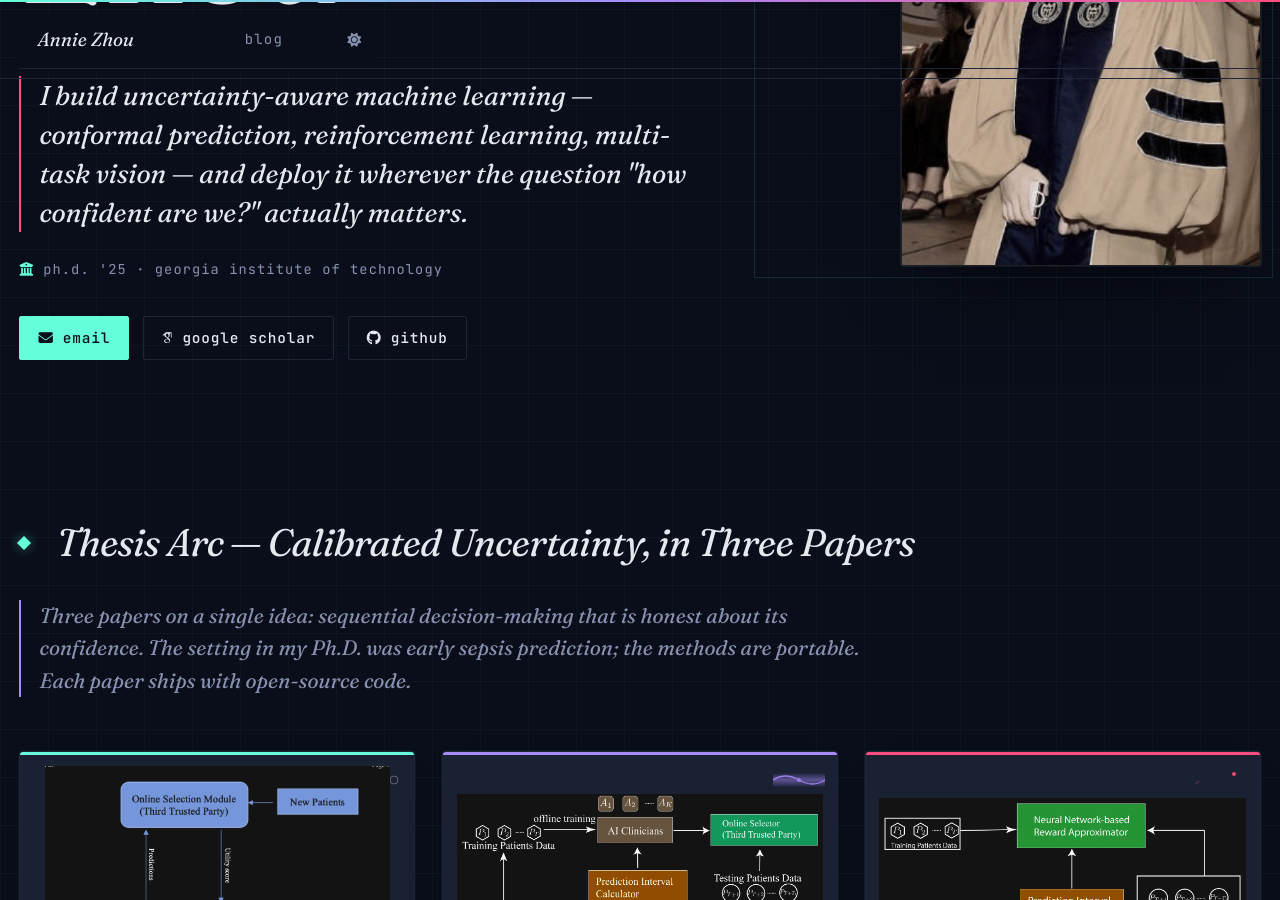
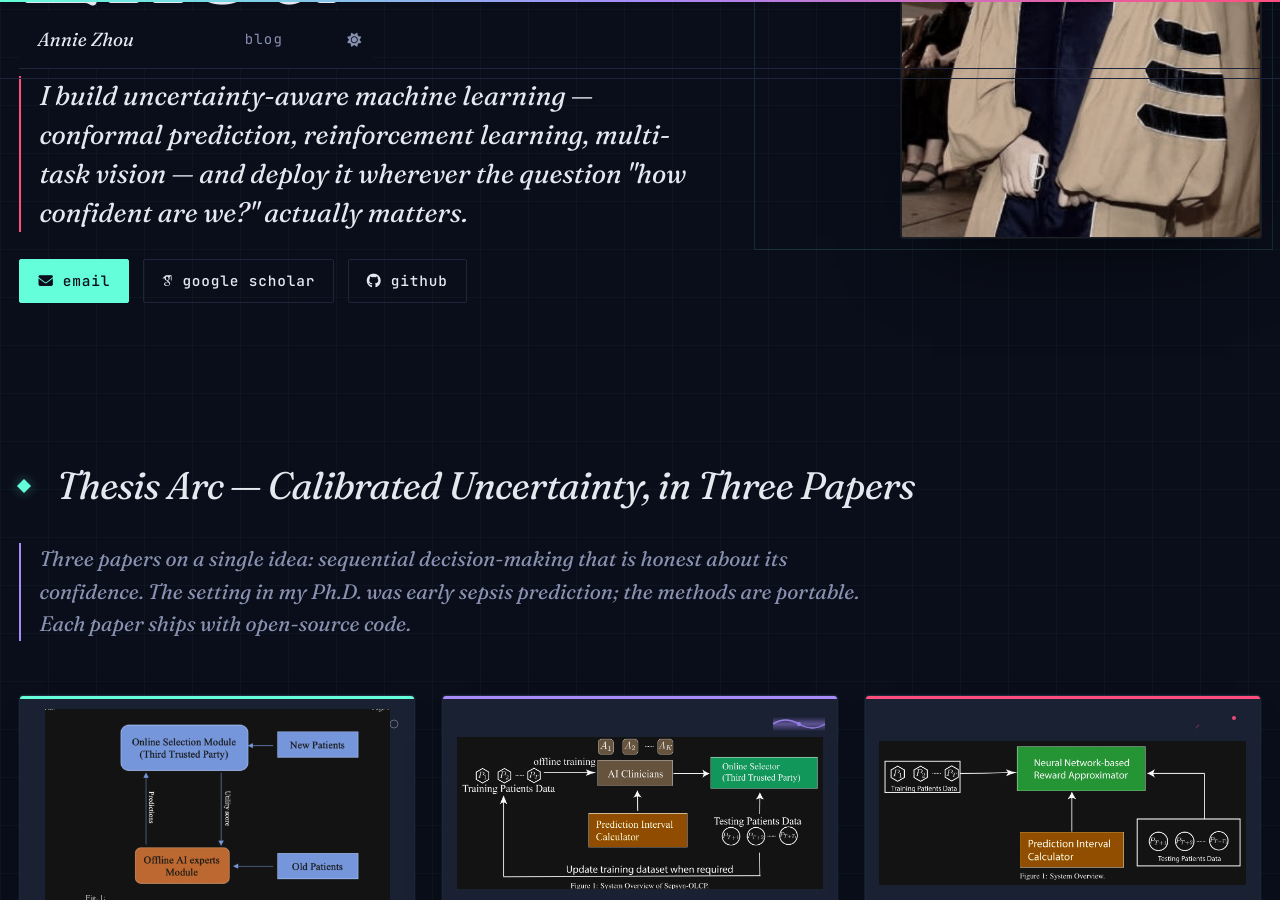
Before and after one commit to Annie983284450-1/Annie983284450-1.github.io, a Jekyll site: the page built from _pages/about.md, in a window 1280 px wide and 900 px high, scrolled down 519 px. Built offline with Jekyll 4.4.1, drawn with Linux system fonts in a browser that asks for light colours; some web fonts are replaced.

Commit message:
deleted employer

```diff
--- a/_config.yml
+++ b/_config.yml
@@ -28,7 +28,7 @@ author:
   pronouns         : # example: "she/her"
   bio              : "Passionate researcher with 8+ years of experience in predictive and statistical modeling, machine learning, and data analysis."
   location         : # "Earth"
-  employer         : "Ph.D. '25 · Georgia Institute of Technology"
+  # employer         : "Ph.D. '25 · Georgia Institute of Technology"
   uri              : # URL
   email            : "zhou.annie@gatech.edu"
 
```
